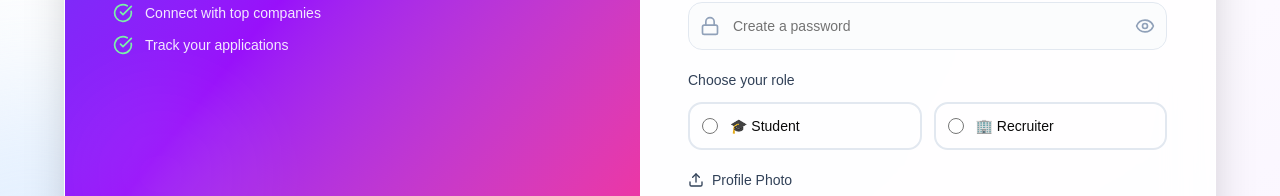
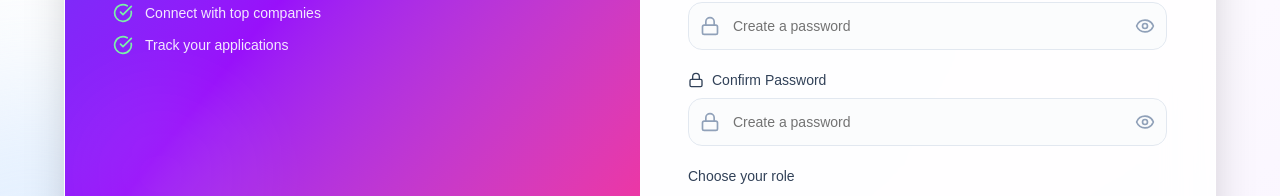
Before and after one commit to paldhaduk7-png/Job-Portal, a React app in the folder frontend/: page /signup in a window 1280 px wide. Shown: the part 556-752 px from the top of the page. Built offline with nearby package versions, Linux system fonts and the light colour scheme; the HTML template or start-up script is replaced by a standard one.

Commit message:
Add confirm password validation to signup

```diff
--- a/frontend/src/components/auth/Signup.jsx
+++ b/frontend/src/components/auth/Signup.jsx
@@ -29,6 +29,7 @@ const Signup = () => {
   const dispatch = useDispatch();
   const { user, loading } = useSelector(store => store.auth);
   const [showPassword, setShowPassword] = useState(false);
+  const [confirmpassword,SetConfrirmPassword]=useState(false);
   const [fileName, setFileName] = useState("");
   const [passwordStrength, setPasswordStrength] = useState("");
 
@@ -37,6 +38,7 @@ const Signup = () => {
     email: "",
     phoneNumber: "",
     password: "",
+    confirmpassword: "",
     role: "",
     file: null,
   });
@@ -90,11 +92,17 @@ const Signup = () => {
       return;
     }
 
+    if(input.password != input.confirmpassword){
+       toast.error("Password and Confirm Password do not match");
+       return;
+    }
+
     const formData = new FormData();
     formData.append("fullname", input.fullname);
     formData.append("email", input.email);
     formData.append("phoneNumber", input.phoneNumber);
     formData.append("password", input.password);
+    formData.append("confirmpassword", input.confirmpassword);
     formData.append("role", input.role);
 
     if (input.file) {
@@ -112,6 +120,19 @@ const Signup = () => {
 
       if (res.data.success) {
         toast.success(res.data.message);
+
+          setInput({
+    fullname: "",
+    email: "",
+    phoneNumber: "",
+    password: "",
+    confirmpassword: "",
+    role: "",
+    file: null,
+  });
+  setFileName("");
+  setPasswordStrength("");
+
         navigate("/login");
       }
     } catch (error) {
@@ -122,17 +143,6 @@ const Signup = () => {
     } finally {
       dispatch(setLoading(false));
     }
-
-    setInput({
-      fullname: "",
-      email: "",
-      phoneNumber: "",
-      password: "",
-      role: "",
-      file: null,
-    });
-    setFileName("");
-    setPasswordStrength("");
   };
 
   useEffect(() => {
@@ -332,6 +342,37 @@ const Signup = () => {
                   </div>
                 )}
               </div>
+              {/* Confirm Password */}
+              <div className="space-y-2">
+                <Label className="text-slate-700 text-sm font-medium flex items-center gap-2">
+                  <Lock className="w-4 h-4" />
+                   Confirm Password
+                </Label>
+                <div className="relative">
+                  <Input
+                    type={confirmpassword? "text" : "password"}
+                    placeholder="Create a password"
+                    value={input.confirmpassword}
+                    name="confirmpassword"
+                    onChange={changeEventHandler}
+                    required
+                    className="pl-11 pr-12 h-12 border-slate-200 rounded-xl focus:ring-2 focus:ring-purple-500 focus:border-transparent transition-all duration-200 bg-slate-50/50"
+                  />
+                  <Lock className="absolute left-3 top-1/2 -translate-y-1/2 w-5 h-5 text-slate-400" />
+                  <button
+                    type="button"
+                    onClick={() => SetConfrirmPassword(!confirmpassword)}
+                    className="absolute right-3 top-1/2 -translate-y-1/2 text-slate-400 hover:text-slate-600 transition-colors"
+                  >
+                    {confirmpassword ? (
+                      <EyeOff className="w-5 h-5" />
+                    ) : (
+                      <Eye className="w-5 h-5" />
+                    )}
+                  </button>
+                </div>
+
+              </div>
 
               {/* Role Selection */}
               <div className="space-y-3">
```
Also changed, not shown: 2 other files (tests, documents, lock files or other folders).
